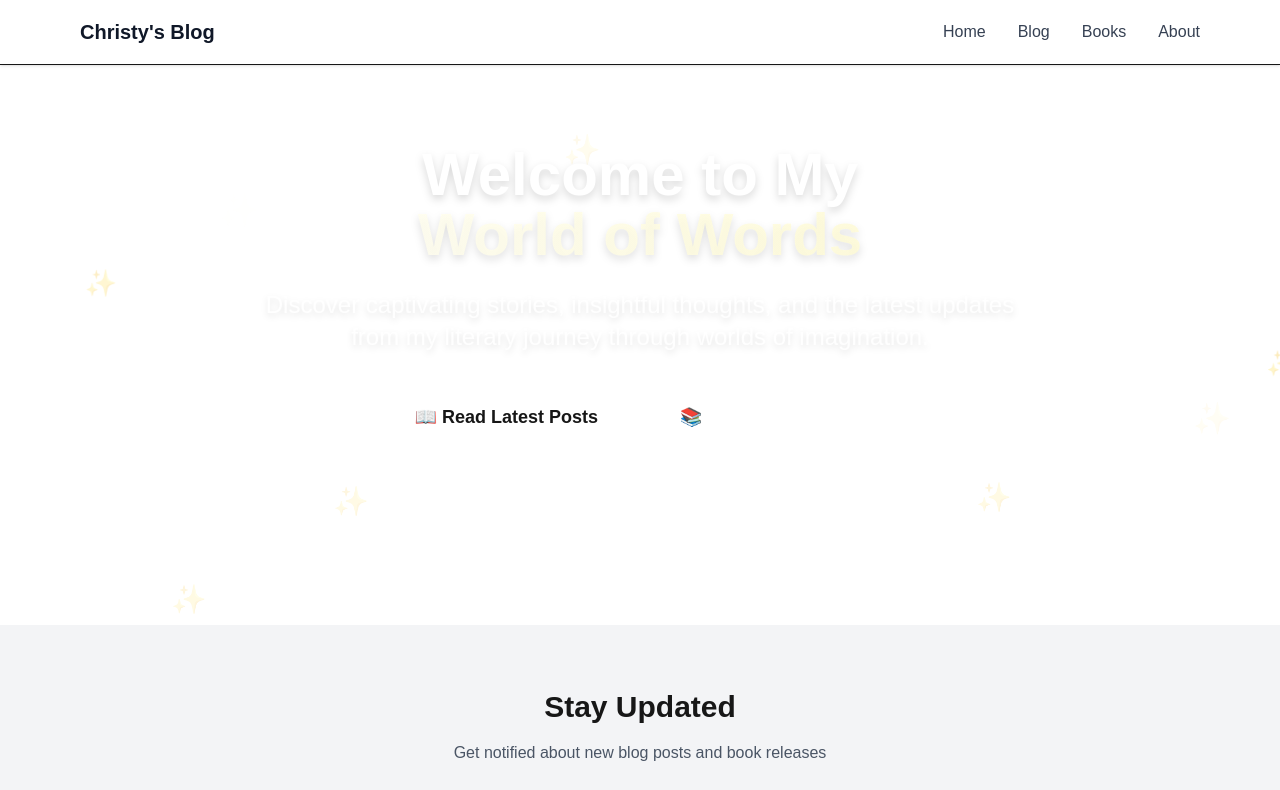
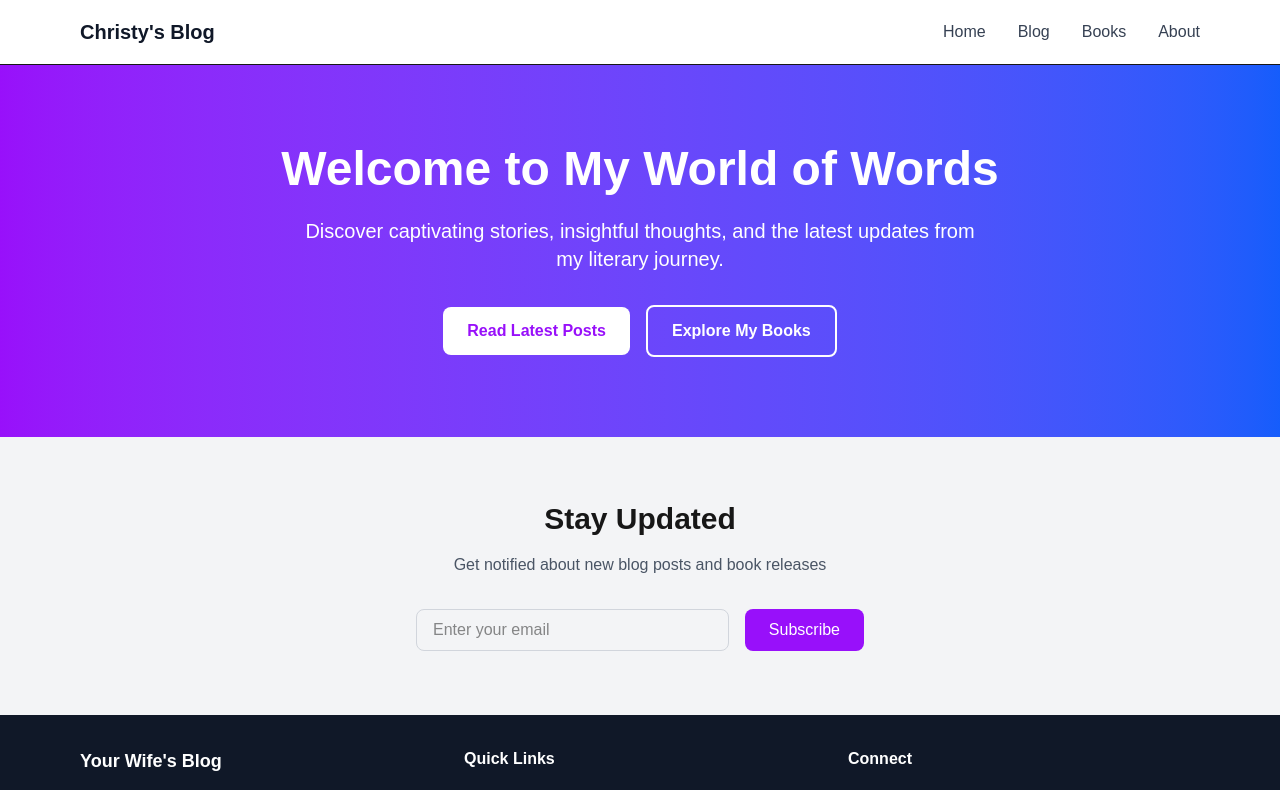
Before and after one commit to LeaveItToBeaver/blog_for_Christy, a Next.js app: page / in a window 1280 px wide. Shown: the top 790 px of the page. Built offline with nearby package versions, Linux system fonts and the light colour scheme.

Commit message:
feat: add Tailwind CSS configuration with custom color themes

```diff
--- a/src/app/admin/page.tsx
+++ b/src/app/admin/page.tsx
@@ -1,4 +1,3 @@
-// src/app/admin/page.tsx
 import Link from 'next/link'
 
 export default function AdminDashboard() {
--- a/src/components/Hero.tsx
+++ b/src/components/Hero.tsx
@@ -1,173 +1,31 @@
-'use client'
-
 import Link from 'next/link'
-import { useState, useEffect } from 'react'
 
 export default function Hero() {
-    const [mousePosition, setMousePosition] = useState({ x: 0, y: 0 })
-
-    useEffect(() => {
-        const handleMouseMove = (e: MouseEvent) => {
-            setMousePosition({
-                x: e.clientX / window.innerWidth,
-                y: e.clientY / window.innerHeight,
-            })
-        }
-
-        window.addEventListener('mousemove', handleMouseMove)
-        return () => window.removeEventListener('mousemove', handleMouseMove)
-    }, [])
-
     return (
-        <section className="relative min-h-[70vh] overflow-hidden" style={{
-            background: `linear-gradient(135deg, var(--color-lavender-400), var(--color-sage-400), var(--color-peach-300))`
-        }}>
-            {/* Animated Background Elements */}
-            <div className="absolute inset-0">
-                {/* Floating Shapes */}
-                <div
-                    className="absolute w-64 h-64 rounded-full opacity-20 animate-pulse"
-                    style={{
-                        background: 'var(--color-lavender-200)',
-                        top: '10%',
-                        left: '10%',
-                        transform: `translate(${mousePosition.x * 20}px, ${mousePosition.y * 20}px)`,
-                        transition: 'transform 0.1s ease-out'
-                    }}
-                />
-                <div
-                    className="absolute w-48 h-48 rounded-full opacity-20 animate-bounce"
-                    style={{
-                        background: 'var(--color-sage-200)',
-                        top: '20%',
-                        right: '15%',
-                        animationDelay: '1s',
-                        transform: `translate(${mousePosition.x * -15}px, ${mousePosition.y * 15}px)`,
-                        transition: 'transform 0.1s ease-out'
-                    }}
-                />
-                <div
-                    className="absolute w-32 h-32 rounded-full opacity-25 animate-pulse"
-                    style={{
-                        background: 'var(--color-peach-200)',
-                        bottom: '20%',
-                        left: '20%',
-                        animationDelay: '0.5s',
-                        transform: `translate(${mousePosition.x * 10}px, ${mousePosition.y * -10}px)`,
-                        transition: 'transform 0.1s ease-out'
-                    }}
-                />
-                <div
-                    className="absolute w-40 h-40 rounded-full opacity-20"
-                    style={{
-                        background: 'var(--color-blush-200)',
-                        bottom: '10%',
-                        right: '25%',
-                        transform: `translate(${mousePosition.x * -8}px, ${mousePosition.y * 8}px)`,
-                        transition: 'transform 0.1s ease-out'
-                    }}
-                />
-            </div>
-
-            {/* Sparkle Elements */}
-            <div className="absolute inset-0 pointer-events-none">
-                {[...Array(12)].map((_, i) => (
-                    <div
-                        key={i}
-                        className="absolute text-white opacity-60 animate-ping"
-                        style={{
-                            top: `${Math.random() * 100}%`,
-                            left: `${Math.random() * 100}%`,
-                            animationDelay: `${Math.random() * 3}s`,
-                            animationDuration: `${2 + Math.random() * 2}s`
-                        }}
-                    >
-                        ✨
-                    </div>
-                ))}
-            </div>
-
-            {/* Main Content */}
-            <div className="relative z-10 max-w-6xl mx-auto px-4 py-20 text-center">
-                <div className="animate-fade-in-up">
-                    <h1 className="text-5xl md:text-6xl font-bold mb-6 text-white drop-shadow-lg">
-                        Welcome to My
-                        <span className="block bg-gradient-to-r from-white to-yellow-100 bg-clip-text text-transparent animate-pulse">
-                            World of Words
-                        </span>
+        <section className="bg-gradient-to-r from-purple-600 to-blue-600 text-white">
+            <div className="max-w-6xl mx-auto px-4 py-20 text-center">
+                <h1 className="text-5xl font-bold mb-6">
+                    Welcome to My World of Words
                 </h1>
-
-                    <p className="text-xl md:text-2xl mb-8 max-w-3xl mx-auto text-white/90 drop-shadow-md animate-fade-in-up animation-delay-300">
+                <p className="text-xl mb-8 max-w-2xl mx-auto">
                     Discover captivating stories, insightful thoughts, and the latest
-                        updates from my literary journey through worlds of imagination.
+                    updates from my literary journey.
                 </p>
-
-                    <div className="flex flex-col sm:flex-row gap-4 justify-center items-center animate-fade-in-up animation-delay-600">
+                <div className="space-x-4">
                     <Link
                         href="/blog"
-                            className="group relative px-8 py-4 rounded-xl font-semibold text-lg transition-all duration-300 transform hover:scale-105 hover:shadow-xl"
-                            style={{
-                                background: 'var(--color-warm-white)',
-                                color: 'var(--color-lavender-600)'
-                            }}
+                        className="bg-white text-purple-600 px-6 py-3 rounded-lg font-semibold hover:bg-gray-100 inline-block"
                     >
-                            <span className="relative z-10">📖 Read Latest Posts</span>
-                            <div className="absolute inset-0 rounded-xl bg-gradient-to-r from-white to-gray-50 opacity-0 group-hover:opacity-100 transition-opacity duration-300" />
+                        Read Latest Posts
                     </Link>
-
                     <Link
                         href="/books"
-                            className="group relative px-8 py-4 rounded-xl font-semibold text-lg border-2 border-white text-white transition-all duration-300 transform hover:scale-105 hover:shadow-xl"
+                        className="border-2 border-white px-6 py-3 rounded-lg font-semibold hover:bg-white hover:text-purple-600 inline-block"
                     >
-                            <span className="relative z-10">📚 Explore My Books</span>
-                            <div
-                                className="absolute inset-0 rounded-xl opacity-0 group-hover:opacity-100 transition-opacity duration-300"
-                                style={{ background: 'var(--color-warm-white)' }}
-                            />
-                            <span
-                                className="absolute inset-0 flex items-center justify-center font-semibold text-lg opacity-0 group-hover:opacity-100 transition-opacity duration-300"
-                                style={{ color: 'var(--color-lavender-600)' }}
-                            >
-                                📚 Explore My Books
-                            </span>
+                        Explore My Books
                     </Link>
                 </div>
             </div>
-
-                {/* Scroll Indicator */}
-                <div className="absolute bottom-8 left-1/2 transform -translate-x-1/2 animate-bounce">
-                    <div className="w-6 h-10 border-2 border-white/50 rounded-full flex justify-center">
-                        <div className="w-1 h-3 bg-white/70 rounded-full mt-2 animate-pulse" />
-                    </div>
-                </div>
-            </div>
-
-            <style jsx>{`
-                @keyframes fade-in-up {
-                    from {
-                        opacity: 0;
-                        transform: translateY(30px);
-                    }
-                    to {
-                        opacity: 1;
-                        transform: translateY(0);
-                    }
-                }
-
-                .animate-fade-in-up {
-                    animation: fade-in-up 0.8s ease-out forwards;
-                }
-
-                .animation-delay-300 {
-                    animation-delay: 0.3s;
-                    opacity: 0;
-                }
-
-                .animation-delay-600 {
-                    animation-delay: 0.6s;
-                    opacity: 0;
-                }
-            `}</style>
         </section>
     )
 }
--- /dev/null
+++ b/tailwind.config.js
@@ -0,0 +1,5 @@
+const colors = require('tailwindcss/colors');
+
+module.exports = {
+    theme: { 'thistle': { DEFAULT: '#cdb4db', 100: '#2b1a36', 200: '#57346b', 300: '#824ea1', 400: '#a87ec1', 500: '#cdb4db', 600: '#d6c2e2', 700: '#e0d2e9', 800: '#ebe1f0', 900: '#f5f0f8' }, 'fairy_tale': { DEFAULT: '#ffc8dd', 100: '#5b0023', 200: '#b60046', 300: '#ff116c', 400: '#ff6ca4', 500: '#ffc8dd', 600: '#ffd2e3', 700: '#ffddea', 800: '#ffe9f1', 900: '#fff4f8' }, 'carnation_pink': { DEFAULT: '#ffafcc', 100: '#56001f', 200: '#ab003f', 300: '#ff025f', 400: '#ff5895', 500: '#ffafcc', 600: '#ffbed6', 700: '#ffcee0', 800: '#ffdeea', 900: '#ffeff5' }, 'uranian_blue': { DEFAULT: '#bde0fe', 100: '#012f57', 200: '#035eaf', 300: '#0f8dfb', 400: '#66b6fd', 500: '#bde0fe', 600: '#cbe6fe', 700: '#d8ecfe', 800: '#e5f3ff', 900: '#f2f9ff' }, 'light_sky_blue': { DEFAULT: '#a2d2ff', 100: '#002b54', 200: '#0056a7', 300: '#0082fb', 400: '#50aaff', 500: '#a2d2ff', 600: '#b6dcff', 700: '#c8e4ff', 800: '#daedff', 900: '#edf6ff' } }
+};
```
Lines whose indentation alone changed are shown as unchanged.
